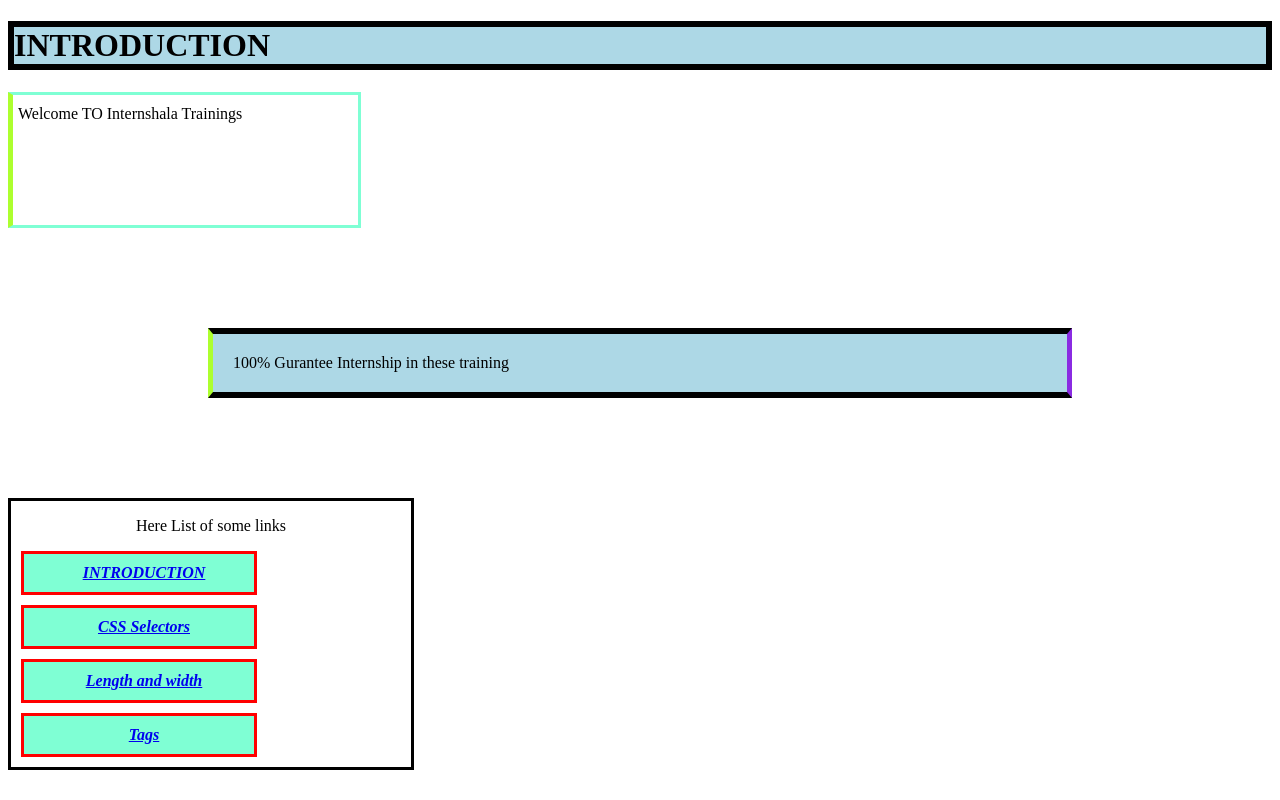
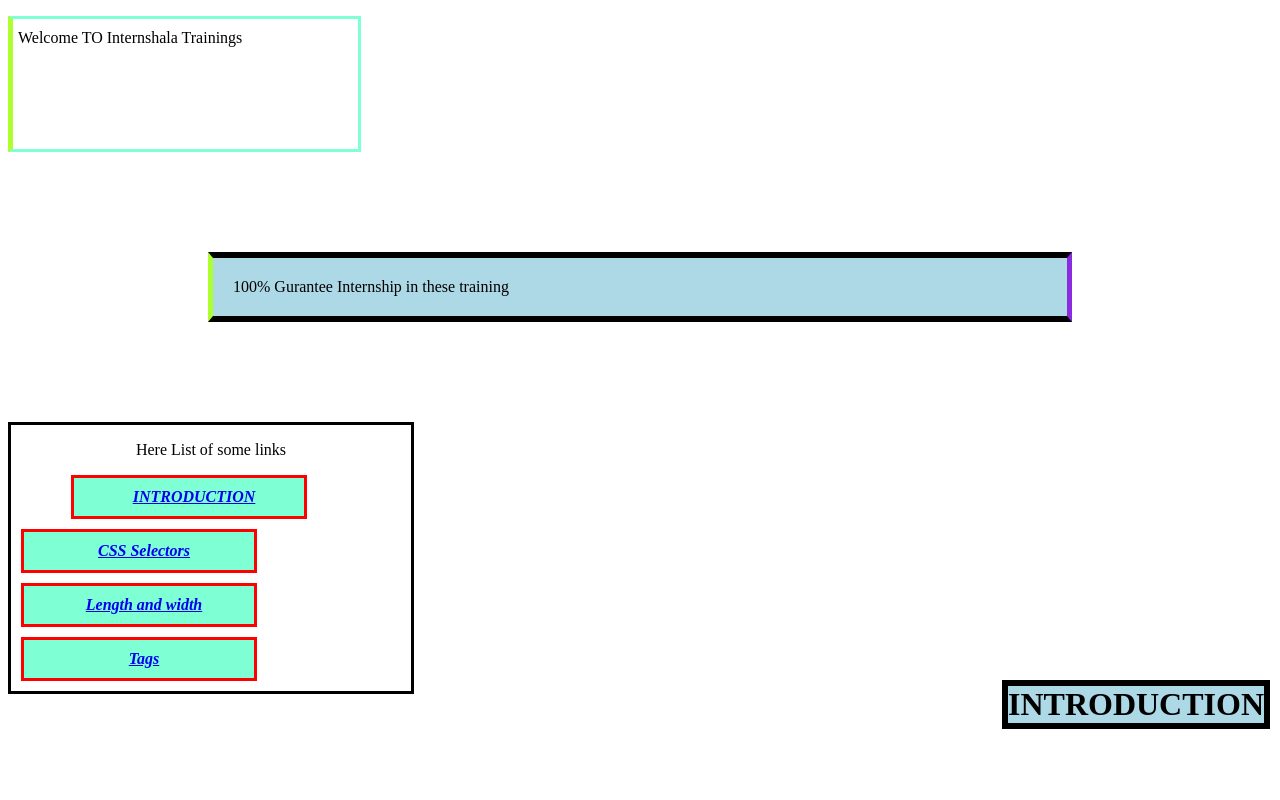
Before and after one commit to VelampalepuRohitAnjaniKumar/WebDevelopment, a plain HTML site: page CSS/Box model/box.html in a window 1280 px wide. Drawn offline with Linux system fonts and the light colour scheme.

Commit message:
Update style.css

```diff
--- a/CSS/Box model/style.css
+++ b/CSS/Box model/style.css
@@ -21,6 +21,9 @@
     border-width: 6px;
     background-color: lightblue;
     border-style: solid;
+    position: absolute;
+    bottom: 50px;
+    right: 10px;
 
 }
 div.li{
@@ -42,3 +45,8 @@ a{
     font-weight: bold;
     padding-left: 20px;
 }
+.ro{
+    position: relative;
+
+    left: 50px;
+}
```
